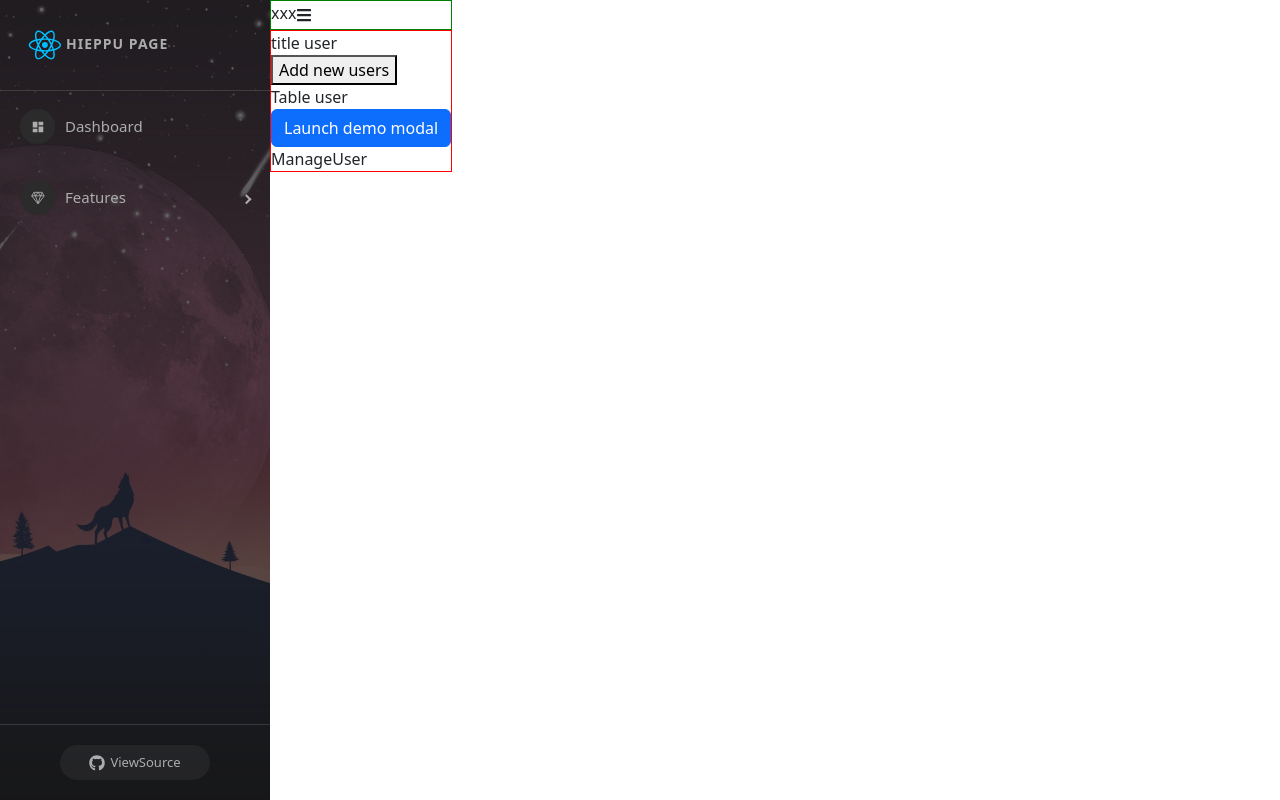
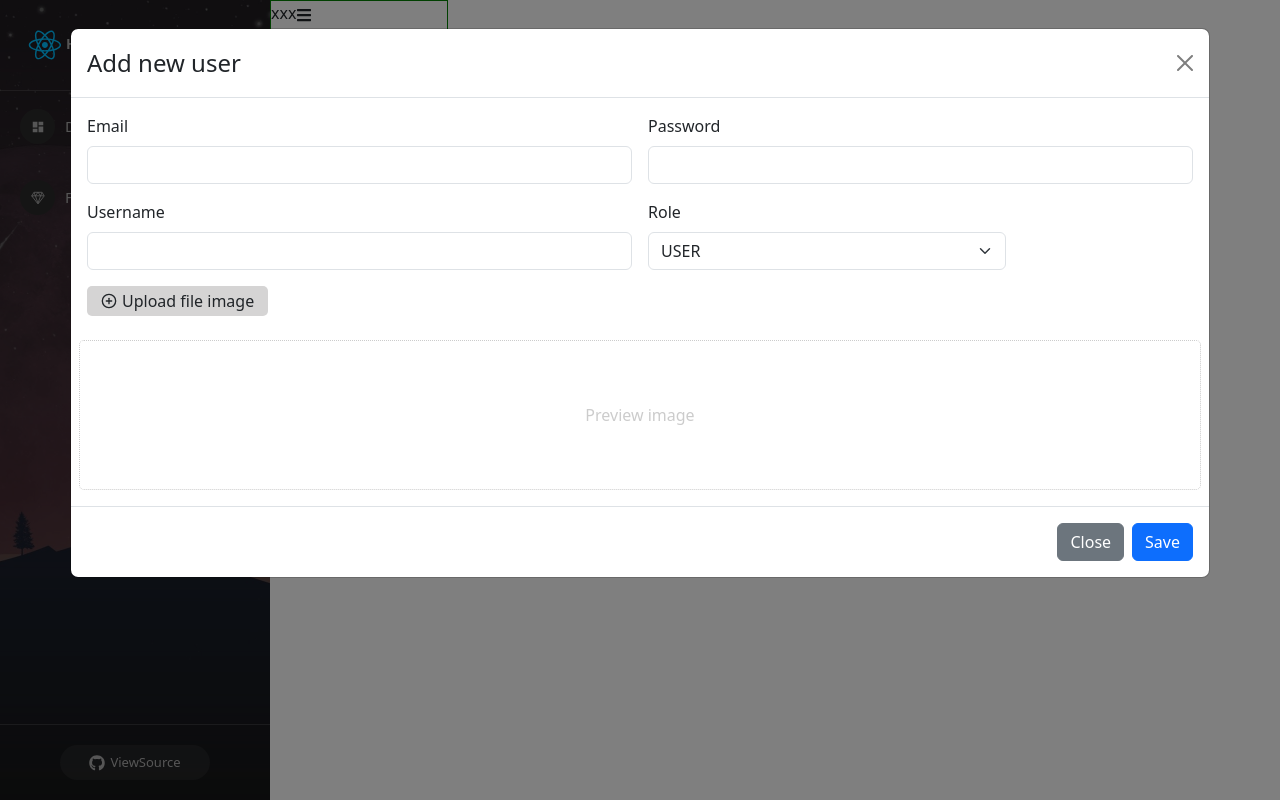
Before and after one commit to HIEUHIEP/react-hook-basic, a React (Create React App) app: page /admins/manage-users in a window 1280 px wide. Both pictures are taken after a click on the button "Add new users". Built offline with nearby package versions, Linux system fonts and the light colour scheme.

Commit message:
create modal create user call API

```diff
--- a/src/components/Admin/Content/ManageUser.js
+++ b/src/components/Admin/Content/ManageUser.js
@@ -1,20 +1,27 @@
 import ModalCreateUser from "./ModalCreateUser";
-import "./ManageUser.scss"
+import "./ManageUser.scss";
+import { FaUserPlus } from "react-icons/fa";
+import { useState } from "react";
+
 const ManageUser = (props) => {
+    const [showModalCreateUser, setShowModalCreateUser] = useState(false);
     return (
         <div className="manage-users-container">
             <div className="title">
                 title user
             </div>
             <div className="user-content">
-                <div>
-                    <button>Add new users</button>
+                <div className="btn-add-new">
+                    <button className="btn btn-primary" onClick={() => setShowModalCreateUser(!showModalCreateUser)}><FaUserPlus /> Add new users</button>
                 </div>
-                <div>
+                <div className="table-users-container">
                     Table user
 
                 </div>
-                <ModalCreateUser></ModalCreateUser>
+                <ModalCreateUser
+                    show={showModalCreateUser}
+                    setShow={setShowModalCreateUser}
+                ></ModalCreateUser>
             </div>
             ManageUser
         </div>
--- a/src/components/Admin/Content/ManageUser.scss
+++ b/src/components/Admin/Content/ManageUser.scss
@@ -1,9 +1,18 @@
 .manage-users-container{
+    padding: 10px;
     .user-content{
         .img-preview{
             border: 1px solid red;
             height: 150px;
         }
+        .btn-add-new{
+            margin: 15px 0;
+
+        }
+    }
+    .title {
+        font-weight: 600;
+        font-size: 20px;
     }
 }
 
--- a/src/components/Admin/Content/ModalCreateUser.js
+++ b/src/components/Admin/Content/ModalCreateUser.js
@@ -1,13 +1,21 @@
+import axios from 'axios';
 import { useState } from 'react';
 import Button from 'react-bootstrap/Button';
 import Modal from 'react-bootstrap/Modal';
 import { FiPlusCircle } from "react-icons/fi";
 
-function ModalCreateUser() {
-    const [show, setShow] = useState(false);
+const ModalCreateUser = (props) => {
+    const { show, setShow } = props; // props là 1 object nên dùng {}
 
-    const handleClose = () => setShow(false);
-    const handleShow = () => setShow(true);
+    const handleClose = () => {
+        setShow(false);
+        setEmail("");
+        setPassword("");
+        setUsername("");
+        setRole("USER");
+        setImage("");
+        setPreviewImage("");
+    };
 
     const [email, setEmail] = useState("");
     const [password, setPassword] = useState("");
@@ -24,11 +32,34 @@ function ModalCreateUser() {
 
     }
 
+    const handleSubmitCreateUser = async (event) => {
+        //validate
+
+        //call API
+        // let data = {
+        //     email: email,
+        //     password: password,
+        //     username: username,
+        //     role: role,
+        //     userImage: image
+        // }
+
+        const data = new FormData();
+        data.append('email', email);
+        data.append('password', password);
+        data.append('username', username);
+        data.append('role', role);
+        data.append('userImage', image);
+
+        let res = await axios.post('http://localhost:8081/api/v1/participant', data)
+
+    }
+
     return (
         <>
-            <Button variant="primary" onClick={handleShow}>
+            {/* <Button variant="primary" onClick={handleShow}>
                 Launch demo modal
-            </Button>
+            </Button> */}
 
             <Modal show={show} onHide={handleClose} size="xl" backdrop='static' className='modal-add-user'>
                 <Modal.Header closeButton>
@@ -87,7 +118,7 @@ function ModalCreateUser() {
                     <Button variant="secondary" onClick={handleClose}>
                         Close
                     </Button>
-                    <Button variant="primary" onClick={handleClose}>
+                    <Button variant="primary" onClick={() => handleSubmitCreateUser()}>
                         Save
                     </Button>
                 </Modal.Footer>
--- a/src/components/Header/Header.js
+++ b/src/components/Header/Header.js
@@ -1,7 +1,6 @@
 import Container from 'react-bootstrap/Container';
 import Nav from 'react-bootstrap/Nav';
 import Navbar from 'react-bootstrap/Navbar';
-import NavDropdown from 'react-bootstrap/NavDropdown';
 import { NavLink } from "react-router-dom";
 
 const Header = () => {
```
